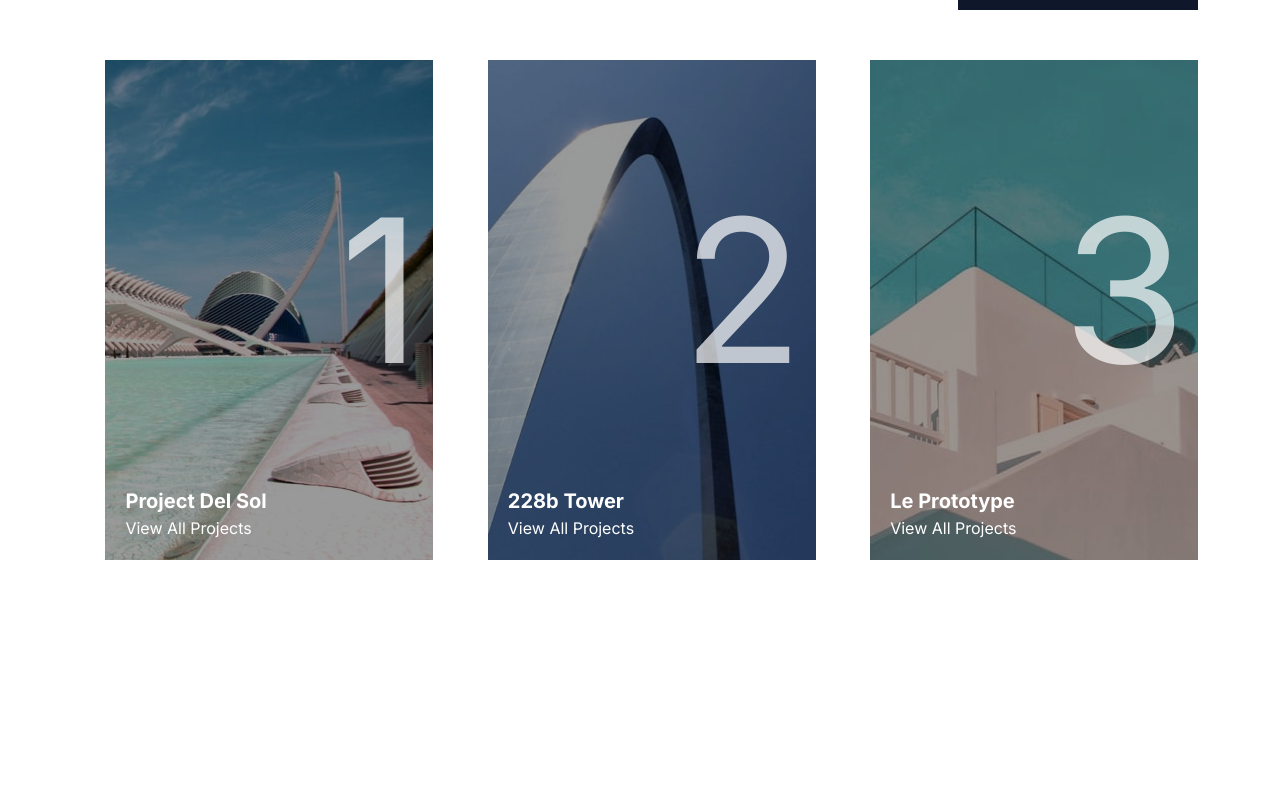
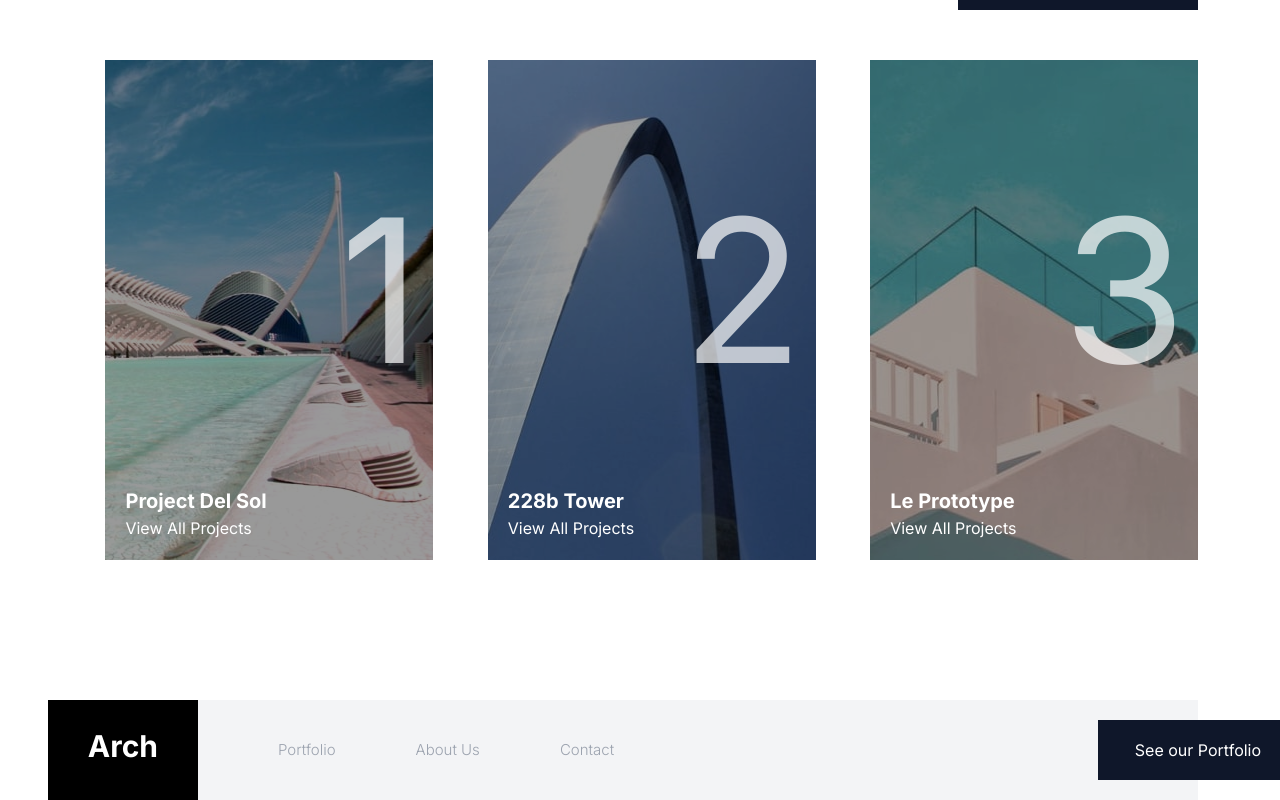
Before and after one commit to Yandelf00/Arch-Studio, a Next.js app: page / in a window 1280 px wide. Shown: the part 2490-3290 px from the top of the page. Before the commit the page ends 3090 px from the top, so only its background shows below. Built offline with nearby package versions, Linux system fonts and the light colour scheme.

Commit message:
first page done

```diff
--- a/src/app/page.tsx
+++ b/src/app/page.tsx
@@ -3,6 +3,7 @@ import Hero from "@/components/Hero";
 import Welcome from "@/components/Welcome";
 import Team from "@/components/Team";
 import Featured from "@/components/Featured";
+import Footer from "@/components/Footer";
 
 export default function Home() {
   return (
@@ -21,6 +22,7 @@ export default function Home() {
             <Welcome/>
             <Team/>
             <Featured/>
+            <Footer/>
           </div>
         </div>
     </main>
--- /dev/null
+++ b/src/components/Footer.tsx
@@ -0,0 +1,18 @@
+import React from 'react'
+
+export default function Footer() {
+  return (
+    <div className='w-[1150px] mt-[100px] relative bg-gray-100 flex flex-row h-[100px] space-x-20 items-center'>
+        <div className='h-full w-[150px] bg-black flex justify-center items-center'>
+            <h1 className='text-[30px] font-bold text-white mb-2 cursor-pointer'>Arch</h1>
+        </div>
+        <h2 className='font-light text-gray-400 text-[15px] cursor-pointer'>Portfolio</h2>
+        <h2 className='font-light text-gray-400 text-[15px] cursor-pointer'>About Us</h2>
+        <h2 className='font-light text-gray-400 text-[15px] cursor-pointer'>Contact</h2>
+        <div className='absolute cursor-pointer flex justify-center items-center text-white
+        transition ease-in-out duration-200 hover:bg-gray-600 w-[200px] h-[60px] bg-slate-900 right-[-100px]'>
+            See our Portfolio
+        </div>
+    </div>
+  )
+}
```
